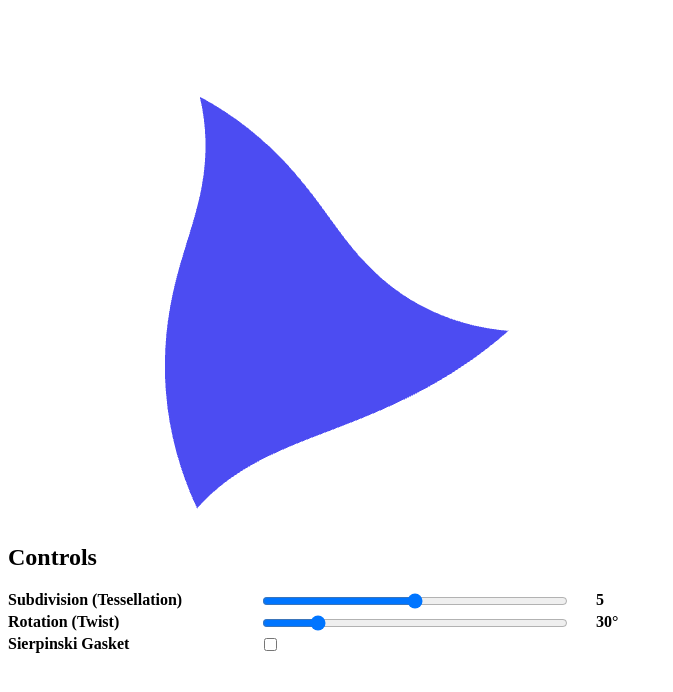
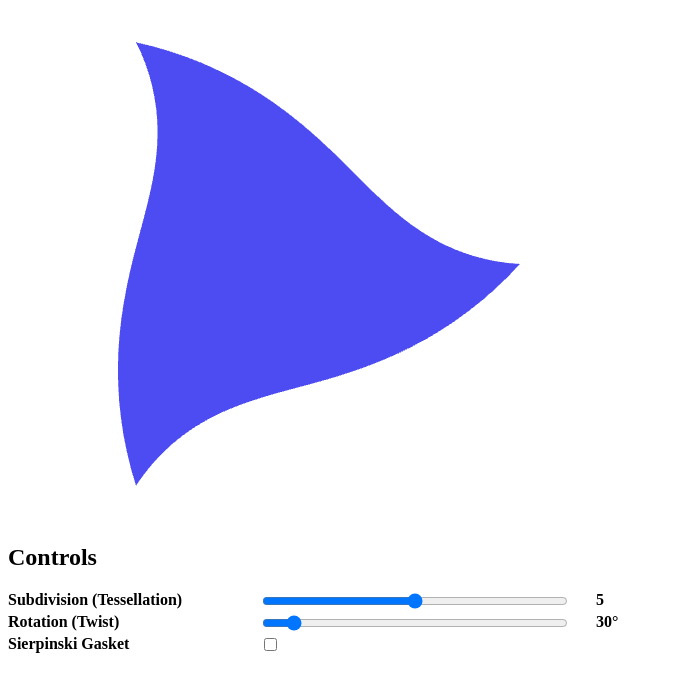
Before and after one commit to eschwabe/graphics-webgl, a plain HTML site: page assignment1/index.html in a window 1280 px wide. Shown: the whole page, without its empty margins (0-673 px from the left). Drawn offline with Linux system fonts and the light colour scheme.

Commit message:
Adjust triangle to be equilateral centered at the origin.

```diff
--- a/assignment1/index.html
+++ b/assignment1/index.html
@@ -58,7 +58,7 @@
       <strong>Rotation (Twist)</strong>
     </div>
     <div class="grid4">
-        <input id="angle" style="width:100%" type="range" min="0" max="180" value="30" onchange="inputUpdate(this)"></input>
+        <input id="angle" style="width:100%" type="range" min="0" max="360" value="30" onchange="inputUpdate(this)"></input>
     </div>
     <div class="grid4">
       <span id="angle-text">30</span>&deg
--- a/assignment1/tessellation-and-twist.js
+++ b/assignment1/tessellation-and-twist.js
@@ -8,9 +8,9 @@ var degrees = 30;
 var showGasket = false;
 
 var vertices = [
-  vec2(-.7, -.7),
-  vec2(0, .7),
-  vec2(.7, -.7)
+  vec2(-Math.sqrt(3)/2, -1/2),
+  vec2(0, 1),
+  vec2(Math.sqrt(3)/2, -1/2)
 ];
 
 // Set initialization function
```
